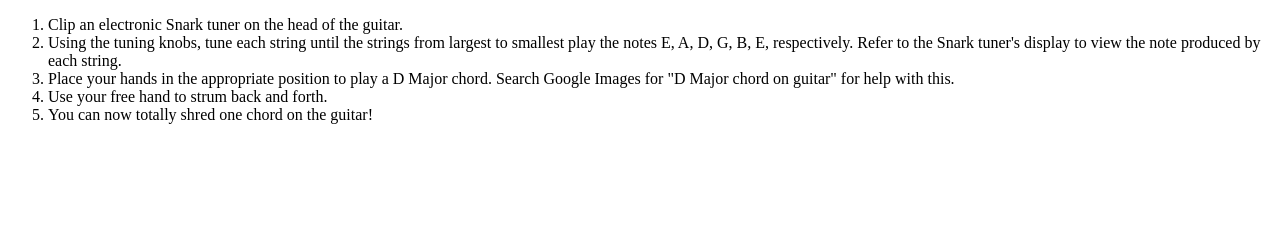
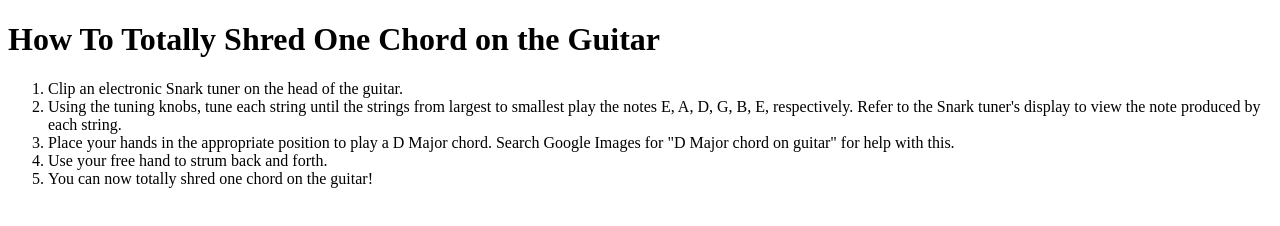
Before and after one commit to jjimmyk/jjimmyk.github.io, a plain HTML site: page backward-design/Play-Guitar-Chord.html in a window 1280 px wide. Drawn offline with Linux system fonts and the light colour scheme.

Commit message:
Update Play-Guitar-Chord.html

```diff
--- a/backward-design/Play-Guitar-Chord.html
+++ b/backward-design/Play-Guitar-Chord.html
@@ -10,6 +10,8 @@
 
 <body>
 
+  <h1><b>How To Totally Shred One Chord on the Guitar</b></h1>
+
   <ol>
     <li>Clip an electronic Snark tuner on the head of the guitar.</li>
     <li>Using the tuning knobs, tune each string until the strings from largest to smallest play the notes E, A, D, G, B, E, respectively. Refer to the Snark tuner's display to view the note produced by each string.</li>
```
